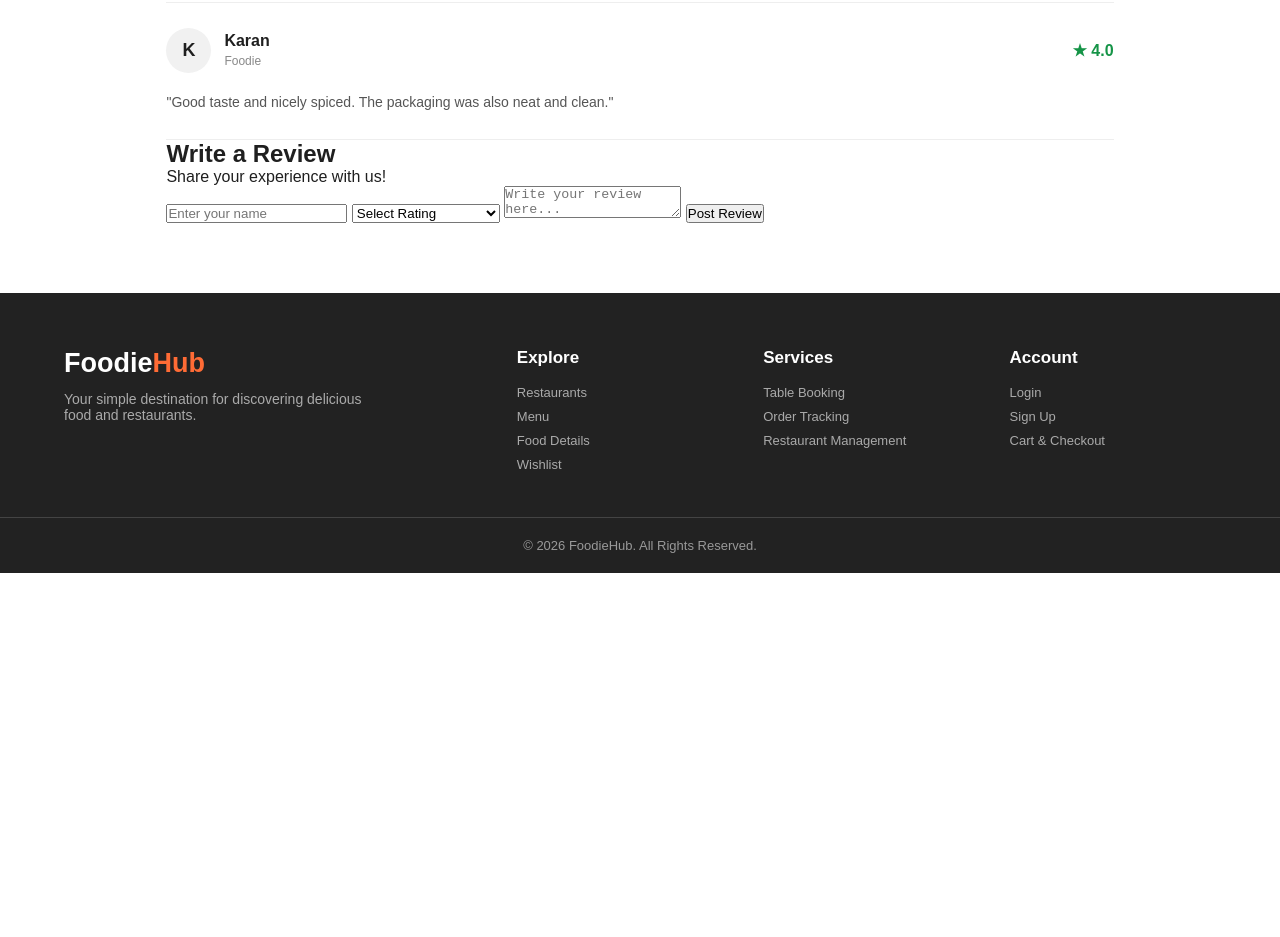
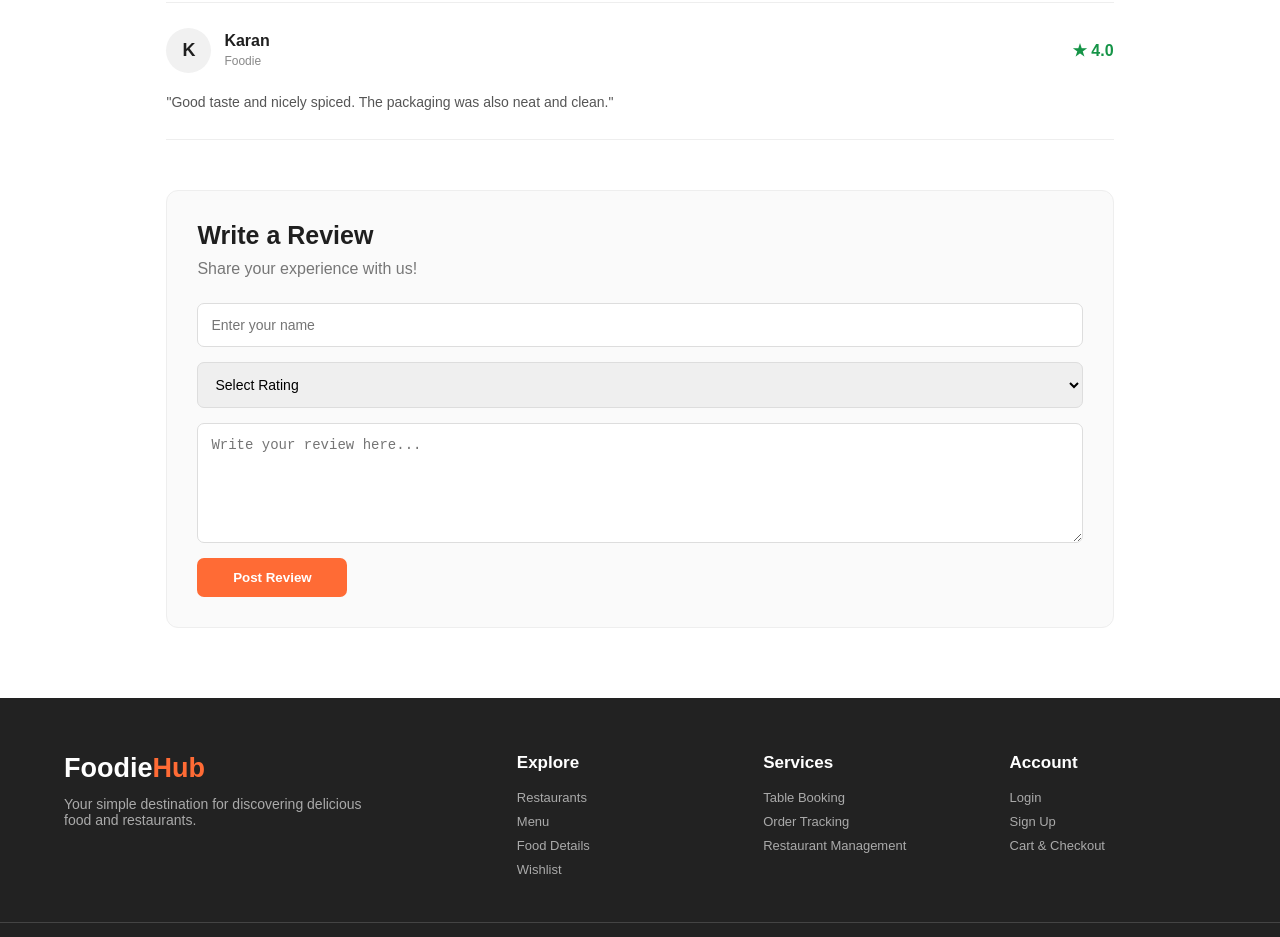
Before and after one commit to Garimabansal-0420/Food-Delivery-Management-System, a plain HTML site: page HTML/fooddetails.html in a window 1280 px wide. Shown: the part 3358-4295 px from the top of the page. Before the commit the page ends 4031 px from the top, so only its background shows below. Drawn offline with Linux system fonts and the light colour scheme.

Commit message:
CSS-Update

```diff
--- a/CSS/fooddetails.css
+++ b/CSS/fooddetails.css
@@ -530,6 +530,71 @@ input {
 }
 
 
+/* WRITE A REVIEW */
+
+.write-review {
+    margin-top: 50px;
+    padding: 30px;
+    background: #fafafa;
+    border: 1px solid #eee;
+    border-radius: 12px;
+}
+
+.write-review h2 {
+    font-size: 25px;
+    margin-bottom: 10px;
+}
+
+.write-review > p {
+    color: #777;
+    margin-bottom: 25px;
+}
+
+#reviewForm {
+    display: flex;
+    flex-direction: column;
+    gap: 15px;
+}
+
+#reviewForm input,
+#reviewForm select,
+#reviewForm textarea {
+    width: 100%;
+    padding: 13px;
+    border: 1px solid #ddd;
+    border-radius: 7px;
+    font-size: 14px;
+    outline: none;
+}
+
+#reviewForm textarea {
+    min-height: 120px;
+    resize: vertical;
+}
+
+#reviewForm input:focus,
+#reviewForm select:focus,
+#reviewForm textarea:focus {
+    border-color: #ff6b35;
+}
+
+#reviewForm button {
+    width: 150px;
+    padding: 12px;
+    background: #ff6b35;
+    color: white;
+    border: none;
+    border-radius: 7px;
+    font-weight: bold;
+    cursor: pointer;
+}
+
+#reviewForm button:hover {
+    background: #e85a28;
+}
+
+
+
 /* =========================
    FOODIEHUB FOOTER
 ========================= */
```
